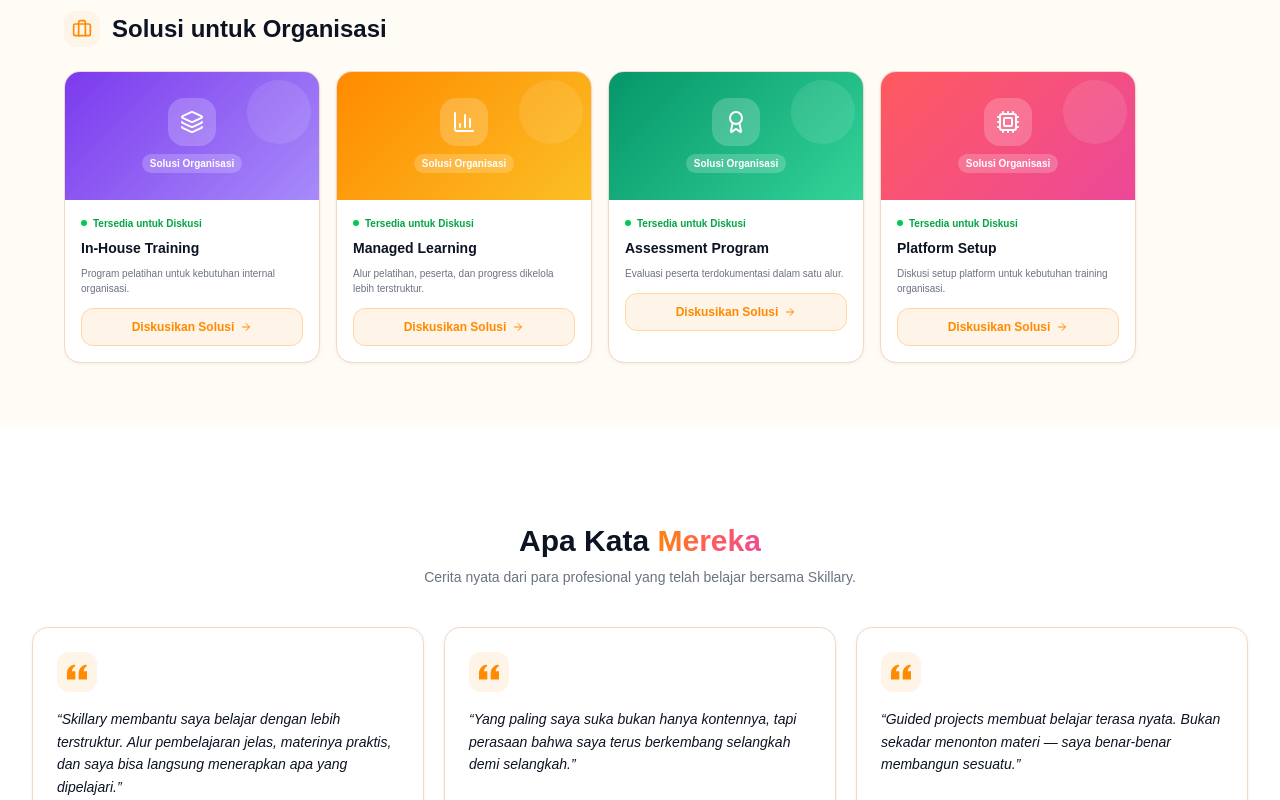
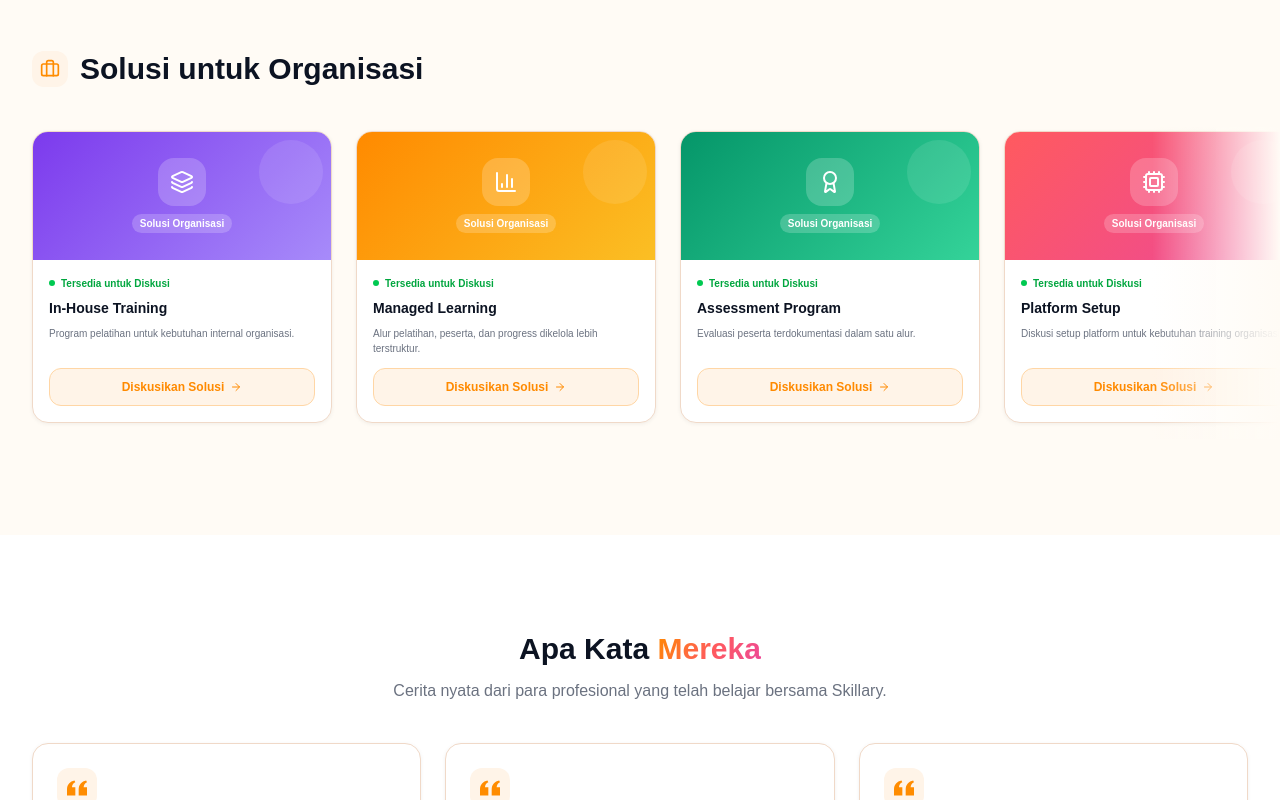
Before and after one commit to adysbgy/skillary-production, a Next.js app: page / in a window 1280 px wide. Shown: the part 3320-4120 px from the top of the page. Built offline with nearby package versions, Linux system fonts and the light colour scheme; no server answers.

Commit message:
UI/UX: Gestalt layout refinement for Solusi Organisasi and Apa Kata Mereka sections

```diff
--- a/src/components/landing/BeasiswaSection.tsx
+++ b/src/components/landing/BeasiswaSection.tsx
@@ -3,23 +3,30 @@ import Link from 'next/link';
 
 export const BeasiswaSection = () => {
   return (
-    <section className="py-14 px-5" style={{'background': 'rgb(255, 251, 245)'}}>
-<div className="max-w-6xl mx-auto">
-<div className="flex items-center gap-3 mb-6">
-<div className="w-9 h-9 rounded-xl flex items-center justify-center" style={{'background': 'rgb(255, 244, 232)'}}>
+    <section className="py-16 md:py-20 lg:py-24 overflow-hidden" style={{'background': 'rgb(255, 251, 245)'}}>
+      {/* Heading — inside container, aligned to the grid */}
+      <div className="max-w-7xl mx-auto px-5 md:px-6 lg:px-8">
+        <div className="flex items-center gap-3 mb-8 md:mb-10">
+          <div className="w-9 h-9 rounded-xl flex items-center justify-center flex-shrink-0" style={{'background': 'rgb(255, 244, 232)'}}>
             <svg aria-hidden="true" className="lucide lucide-briefcase w-5 h-5 text-skillary-orange" fill="none" height="24" stroke="currentColor" strokeLinecap="round" strokeLinejoin="round" strokeWidth="2" viewBox="0 0 24 24" width="24" xmlns="http://www.w3.org/2000/svg">
               <path d="M16 20V4a2 2 0 0 0-2-2h-4a2 2 0 0 0-2 2v16" />
               <rect height="14" rx="2" width="20" x="2" y="6" />
             </svg>
           </div>
-<h2 className="text-xl md:text-2xl font-extrabold text-skillary-navy">
+          <h2 className="text-2xl md:text-3xl font-extrabold text-skillary-navy">
             Solusi untuk Organisasi
           </h2>
         </div>
-<div className="flex gap-4 overflow-x-auto hide-scrollbar pb-2">
+      </div>
+
+      {/* Card row — uses outer container for alignment + right fade for overflow */}
+      <div className="max-w-7xl mx-auto relative">
+        <div className="absolute top-0 right-0 bottom-0 w-12 md:w-32 bg-gradient-to-l from-[#fffbf5] to-transparent z-10 pointer-events-none"></div>
+        <div className="flex gap-4 md:gap-5 lg:gap-6 overflow-x-auto hide-scrollbar pb-4 pt-1 px-5 md:px-6 lg:px-8">
+
           {/* Card 1: In-House Training */}
-<div className="flex-shrink-0 w-64 bg-white rounded-2xl overflow-hidden card-hover" style={{'border': '1.5px solid rgb(240, 217, 200)', 'boxShadow': 'rgba(0, 0, 0, 0.06) 0px 1px 4px'}}>
-<div className="h-32 flex flex-col items-center justify-center gap-2 relative overflow-hidden" style={{'background': 'linear-gradient(135deg, rgb(124, 58, 237), rgb(167, 139, 250))'}}>
+          <div className="flex-shrink-0 w-[260px] md:w-[280px] lg:w-[300px] bg-white rounded-2xl overflow-hidden card-hover flex flex-col" style={{'border': '1.5px solid rgb(240, 217, 200)', 'boxShadow': 'rgba(0, 0, 0, 0.06) 0px 1px 4px'}}>
+            <div className="h-32 flex flex-col items-center justify-center gap-2 relative overflow-hidden" style={{'background': 'linear-gradient(135deg, rgb(124, 58, 237), rgb(167, 139, 250)'}}>
               <div className="absolute top-2 right-2 w-16 h-16 rounded-full bg-white/10"></div>
               <div className="w-12 h-12 bg-white/20 rounded-2xl flex items-center justify-center">
                 <svg aria-hidden="true" className="lucide lucide-layers w-6 h-6 text-white" fill="none" height="24" stroke="currentColor" strokeLinecap="round" strokeLinejoin="round" strokeWidth="2" viewBox="0 0 24 24" width="24" xmlns="http://www.w3.org/2000/svg">
@@ -32,7 +39,7 @@ export const BeasiswaSection = () => {
                 Solusi Organisasi
               </div>
             </div>
-<div className="p-4">
+            <div className="p-4 flex flex-col flex-1">
               <div className="flex items-center gap-1.5 mb-2">
                 <div className="w-1.5 h-1.5 rounded-full bg-green-500"></div>
                 <span className="text-[10px] text-green-600 font-semibold">Tersedia untuk Diskusi</span>
@@ -40,10 +47,10 @@ export const BeasiswaSection = () => {
               <h3 className="font-bold text-sm text-skillary-navy leading-snug mb-2 line-clamp-2">
                 In-House Training
               </h3>
-<p className="text-[10px] text-skillary-muted mb-3">
+              <p className="text-[10px] text-skillary-muted mb-3 flex-1">
                 Program pelatihan untuk kebutuhan internal organisasi.
               </p>
-<Link href="/contact" className="w-full flex items-center justify-center gap-1.5 text-xs font-bold py-2.5 rounded-xl transition-all hover:opacity-90" style={{'background': 'rgb(255, 244, 232)', 'color': 'rgb(255, 138, 0)', 'border': '1.5px solid rgb(255, 214, 165)'}}>
+              <Link href="/contact" className="w-full flex items-center justify-center gap-1.5 text-xs font-bold py-2.5 rounded-xl transition-all hover:opacity-90 mt-auto" style={{'background': 'rgb(255, 244, 232)', 'color': 'rgb(255, 138, 0)', 'border': '1.5px solid rgb(255, 214, 165)'}}>
                 Diskusikan Solusi
                 <svg aria-hidden="true" className="lucide lucide-arrow-right w-3 h-3" fill="none" height="24" stroke="currentColor" strokeLinecap="round" strokeLinejoin="round" strokeWidth="2" viewBox="0 0 24 24" width="24" xmlns="http://www.w3.org/2000/svg">
                   <path d="M5 12h14" />
@@ -54,7 +61,7 @@ export const BeasiswaSection = () => {
           </div>
 
           {/* Card 2: Managed Learning */}
-<div className="flex-shrink-0 w-64 bg-white rounded-2xl overflow-hidden card-hover" style={{'border': '1.5px solid rgb(240, 217, 200)', 'boxShadow': 'rgba(0, 0, 0, 0.06) 0px 1px 4px'}}>
+          <div className="flex-shrink-0 w-[260px] md:w-[280px] lg:w-[300px] bg-white rounded-2xl overflow-hidden card-hover flex flex-col" style={{'border': '1.5px solid rgb(240, 217, 200)', 'boxShadow': 'rgba(0, 0, 0, 0.06) 0px 1px 4px'}}>
             <div className="h-32 flex flex-col items-center justify-center gap-2 relative overflow-hidden" style={{'background': 'linear-gradient(135deg, rgb(255, 138, 0), rgb(251, 191, 36))'}}>
               <div className="absolute top-2 right-2 w-16 h-16 rounded-full bg-white/10"></div>
               <div className="w-12 h-12 bg-white/20 rounded-2xl flex items-center justify-center">
@@ -69,7 +76,7 @@ export const BeasiswaSection = () => {
                 Solusi Organisasi
               </div>
             </div>
-<div className="p-4">
+            <div className="p-4 flex flex-col flex-1">
               <div className="flex items-center gap-1.5 mb-2">
                 <div className="w-1.5 h-1.5 rounded-full bg-green-500"></div>
                 <span className="text-[10px] text-green-600 font-semibold">Tersedia untuk Diskusi</span>
@@ -77,10 +84,10 @@ export const BeasiswaSection = () => {
               <h3 className="font-bold text-sm text-skillary-navy leading-snug mb-2 line-clamp-2">
                 Managed Learning
               </h3>
-<p className="text-[10px] text-skillary-muted mb-3">
+              <p className="text-[10px] text-skillary-muted mb-3 flex-1">
                 Alur pelatihan, peserta, dan progress dikelola lebih terstruktur.
               </p>
-<Link href="/contact" className="w-full flex items-center justify-center gap-1.5 text-xs font-bold py-2.5 rounded-xl transition-all hover:opacity-90" style={{'background': 'rgb(255, 244, 232)', 'color': 'rgb(255, 138, 0)', 'border': '1.5px solid rgb(255, 214, 165)'}}>
+              <Link href="/contact" className="w-full flex items-center justify-center gap-1.5 text-xs font-bold py-2.5 rounded-xl transition-all hover:opacity-90 mt-auto" style={{'background': 'rgb(255, 244, 232)', 'color': 'rgb(255, 138, 0)', 'border': '1.5px solid rgb(255, 214, 165)'}}>
                 Diskusikan Solusi
                 <svg aria-hidden="true" className="lucide lucide-arrow-right w-3 h-3" fill="none" height="24" stroke="currentColor" strokeLinecap="round" strokeLinejoin="round" strokeWidth="2" viewBox="0 0 24 24" width="24" xmlns="http://www.w3.org/2000/svg">
                   <path d="M5 12h14" />
@@ -91,7 +98,7 @@ export const BeasiswaSection = () => {
           </div>
 
           {/* Card 3: Assessment Program */}
-<div className="flex-shrink-0 w-64 bg-white rounded-2xl overflow-hidden card-hover" style={{'border': '1.5px solid rgb(240, 217, 200)', 'boxShadow': 'rgba(0, 0, 0, 0.06) 0px 1px 4px'}}>
+          <div className="flex-shrink-0 w-[260px] md:w-[280px] lg:w-[300px] bg-white rounded-2xl overflow-hidden card-hover flex flex-col" style={{'border': '1.5px solid rgb(240, 217, 200)', 'boxShadow': 'rgba(0, 0, 0, 0.06) 0px 1px 4px'}}>
             <div className="h-32 flex flex-col items-center justify-center gap-2 relative overflow-hidden" style={{'background': 'linear-gradient(135deg, rgb(5, 150, 105), rgb(52, 211, 153))'}}>
               <div className="absolute top-2 right-2 w-16 h-16 rounded-full bg-white/10"></div>
               <div className="w-12 h-12 bg-white/20 rounded-2xl flex items-center justify-center">
@@ -104,7 +111,7 @@ export const BeasiswaSection = () => {
                 Solusi Organisasi
               </div>
             </div>
-<div className="p-4">
+            <div className="p-4 flex flex-col flex-1">
               <div className="flex items-center gap-1.5 mb-2">
                 <div className="w-1.5 h-1.5 rounded-full bg-green-500"></div>
                 <span className="text-[10px] text-green-600 font-semibold">Tersedia untuk Diskusi</span>
@@ -112,10 +119,10 @@ export const BeasiswaSection = () => {
               <h3 className="font-bold text-sm text-skillary-navy leading-snug mb-2 line-clamp-2">
                 Assessment Program
               </h3>
-<p className="text-[10px] text-skillary-muted mb-3">
+              <p className="text-[10px] text-skillary-muted mb-3 flex-1">
                 Evaluasi peserta terdokumentasi dalam satu alur.
               </p>
-<Link href="/contact" className="w-full flex items-center justify-center gap-1.5 text-xs font-bold py-2.5 rounded-xl transition-all hover:opacity-90" style={{'background': 'rgb(255, 244, 232)', 'color': 'rgb(255, 138, 0)', 'border': '1.5px solid rgb(255, 214, 165)'}}>
+              <Link href="/contact" className="w-full flex items-center justify-center gap-1.5 text-xs font-bold py-2.5 rounded-xl transition-all hover:opacity-90 mt-auto" style={{'background': 'rgb(255, 244, 232)', 'color': 'rgb(255, 138, 0)', 'border': '1.5px solid rgb(255, 214, 165)'}}>
                 Diskusikan Solusi
                 <svg aria-hidden="true" className="lucide lucide-arrow-right w-3 h-3" fill="none" height="24" stroke="currentColor" strokeLinecap="round" strokeLinejoin="round" strokeWidth="2" viewBox="0 0 24 24" width="24" xmlns="http://www.w3.org/2000/svg">
                   <path d="M5 12h14" />
@@ -126,7 +133,7 @@ export const BeasiswaSection = () => {
           </div>
 
           {/* Card 4: Platform Setup */}
-<div className="flex-shrink-0 w-64 bg-white rounded-2xl overflow-hidden card-hover" style={{'border': '1.5px solid rgb(240, 217, 200)', 'boxShadow': 'rgba(0, 0, 0, 0.06) 0px 1px 4px'}}>
+          <div className="flex-shrink-0 w-[260px] md:w-[280px] lg:w-[300px] bg-white rounded-2xl overflow-hidden card-hover flex flex-col" style={{'border': '1.5px solid rgb(240, 217, 200)', 'boxShadow': 'rgba(0, 0, 0, 0.06) 0px 1px 4px'}}>
             <div className="h-32 flex flex-col items-center justify-center gap-2 relative overflow-hidden" style={{'background': 'linear-gradient(135deg, rgb(255, 90, 95), rgb(236, 72, 153))'}}>
               <div className="absolute top-2 right-2 w-16 h-16 rounded-full bg-white/10"></div>
               <div className="w-12 h-12 bg-white/20 rounded-2xl flex items-center justify-center">
@@ -151,7 +158,7 @@ export const BeasiswaSection = () => {
                 Solusi Organisasi
               </div>
             </div>
-<div className="p-4">
+            <div className="p-4 flex flex-col flex-1">
               <div className="flex items-center gap-1.5 mb-2">
                 <div className="w-1.5 h-1.5 rounded-full bg-green-500"></div>
                 <span className="text-[10px] text-green-600 font-semibold">Tersedia untuk Diskusi</span>
@@ -159,10 +166,10 @@ export const BeasiswaSection = () => {
               <h3 className="font-bold text-sm text-skillary-navy leading-snug mb-2 line-clamp-2">
                 Platform Setup
               </h3>
-<p className="text-[10px] text-skillary-muted mb-3">
+              <p className="text-[10px] text-skillary-muted mb-3 flex-1">
                 Diskusi setup platform untuk kebutuhan training organisasi.
               </p>
-<Link href="/contact" className="w-full flex items-center justify-center gap-1.5 text-xs font-bold py-2.5 rounded-xl transition-all hover:opacity-90" style={{'background': 'rgb(255, 244, 232)', 'color': 'rgb(255, 138, 0)', 'border': '1.5px solid rgb(255, 214, 165)'}}>
+              <Link href="/contact" className="w-full flex items-center justify-center gap-1.5 text-xs font-bold py-2.5 rounded-xl transition-all hover:opacity-90 mt-auto" style={{'background': 'rgb(255, 244, 232)', 'color': 'rgb(255, 138, 0)', 'border': '1.5px solid rgb(255, 214, 165)'}}>
                 Diskusikan Solusi
                 <svg aria-hidden="true" className="lucide lucide-arrow-right w-3 h-3" fill="none" height="24" stroke="currentColor" strokeLinecap="round" strokeLinejoin="round" strokeWidth="2" viewBox="0 0 24 24" width="24" xmlns="http://www.w3.org/2000/svg">
                   <path d="M5 12h14" />
@@ -171,6 +178,7 @@ export const BeasiswaSection = () => {
               </Link>
             </div>
           </div>
+
         </div>
       </div>
     </section>
--- a/src/components/landing/TestimoniSection.tsx
+++ b/src/components/landing/TestimoniSection.tsx
@@ -26,18 +26,21 @@ export const TestimoniSection = () => {
   return (
     <section className="py-16 md:py-20 lg:py-24 px-5 md:px-6 lg:px-8 bg-white">
       <div className="max-w-7xl mx-auto">
-<div className="text-center mb-10">
-<h2 className="text-2xl md:text-3xl font-extrabold text-skillary-navy mb-2">
+        {/* Heading & Subtitle — grouped with tight spacing */}
+        <div className="text-center mb-8 md:mb-10">
+          <h2 className="text-2xl md:text-3xl font-extrabold text-skillary-navy mb-3">
             Apa Kata{' '}
             <span className="gradient-text">
               Mereka
             </span>
           </h2>
-<p className="text-skillary-muted text-sm">
+          <p className="text-skillary-muted text-sm md:text-base max-w-lg mx-auto">
             Cerita nyata dari para profesional yang telah belajar bersama Skillary.
           </p>
         </div>
-<div className="grid grid-cols-1 md:grid-cols-3 gap-5">
+
+        {/* Testimonial cards — responsive grid */}
+        <div className="grid grid-cols-1 md:grid-cols-3 gap-5 lg:gap-6">
           {TESTIMONIALS.map((t, i) => (
             <div key={i} className="bg-white rounded-2xl p-6 card-hover flex flex-col gap-4" style={{'border': '1.5px solid rgb(240, 217, 200)', 'boxShadow': 'rgba(0, 0, 0, 0.06) 0px 1px 4px'}}>
               {/* Quote icon */}
```
Lines whose indentation alone changed are shown as unchanged.
